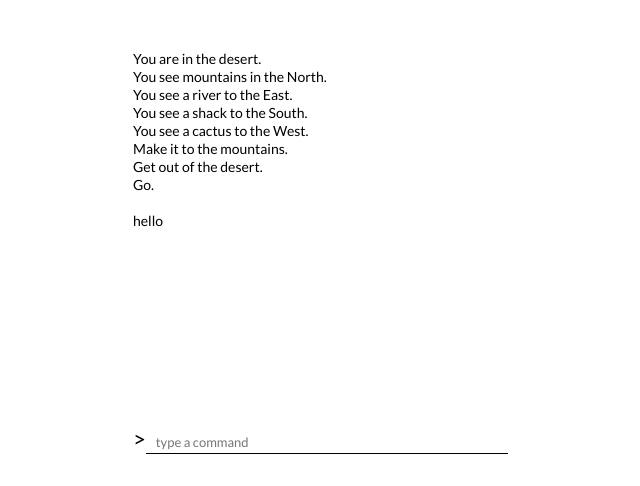
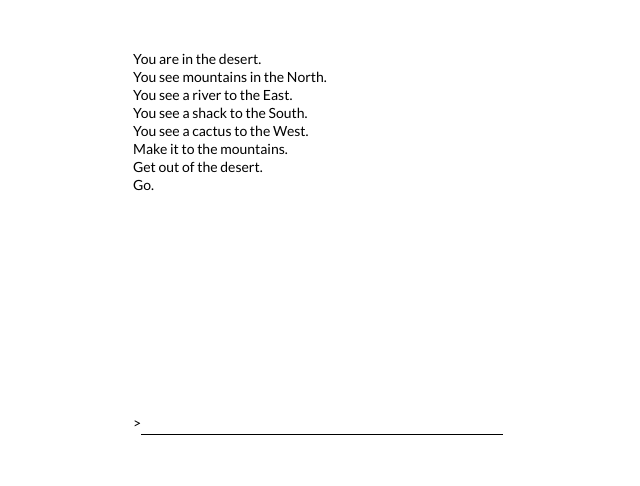
Before and after one commit to SteamPanda/sandwastes-text-adventure, a plain HTML site: page index.html in a window 1280 px wide. Shown: the whole page, without its empty margins (307-947 px from the left). Drawn offline with Linux system fonts and the light colour scheme.

Commit message:
Update index.html

```diff
--- a/index.html
+++ b/index.html
@@ -7,8 +7,7 @@
     <title>Sandwastes: A Text Adventure</title>
   </head>
   <body>
-    <script src="script.js">
-    </script>
+    <script type="text/javascript" src="script.js"></script>
     <div class="container">
       <div class="text-dis_cont">
         <span class="header-text">
@@ -30,11 +29,10 @@
         </span>
         <br>
         <br>
-        <span id="text">hello</span>
+        <span id="text"></span>
       </div>
       <div class="input_cont">
-        <label for="text_input" class="input-prompt">></lable><input type="text" id="text_input" placeholder="type a command" onkeypress="return searchKeyPress(event);"><button type="button" id="enter" onclick="beginning()"></button>
-      </div>
+        <span class="input-prompt">></span><input type="text" id="text_input" onkeypress="return searchKeyPress(event);"><button type="submit" id="enter" onclick="doThis()"></button>
       </div>
     </div>
   </body>
```
